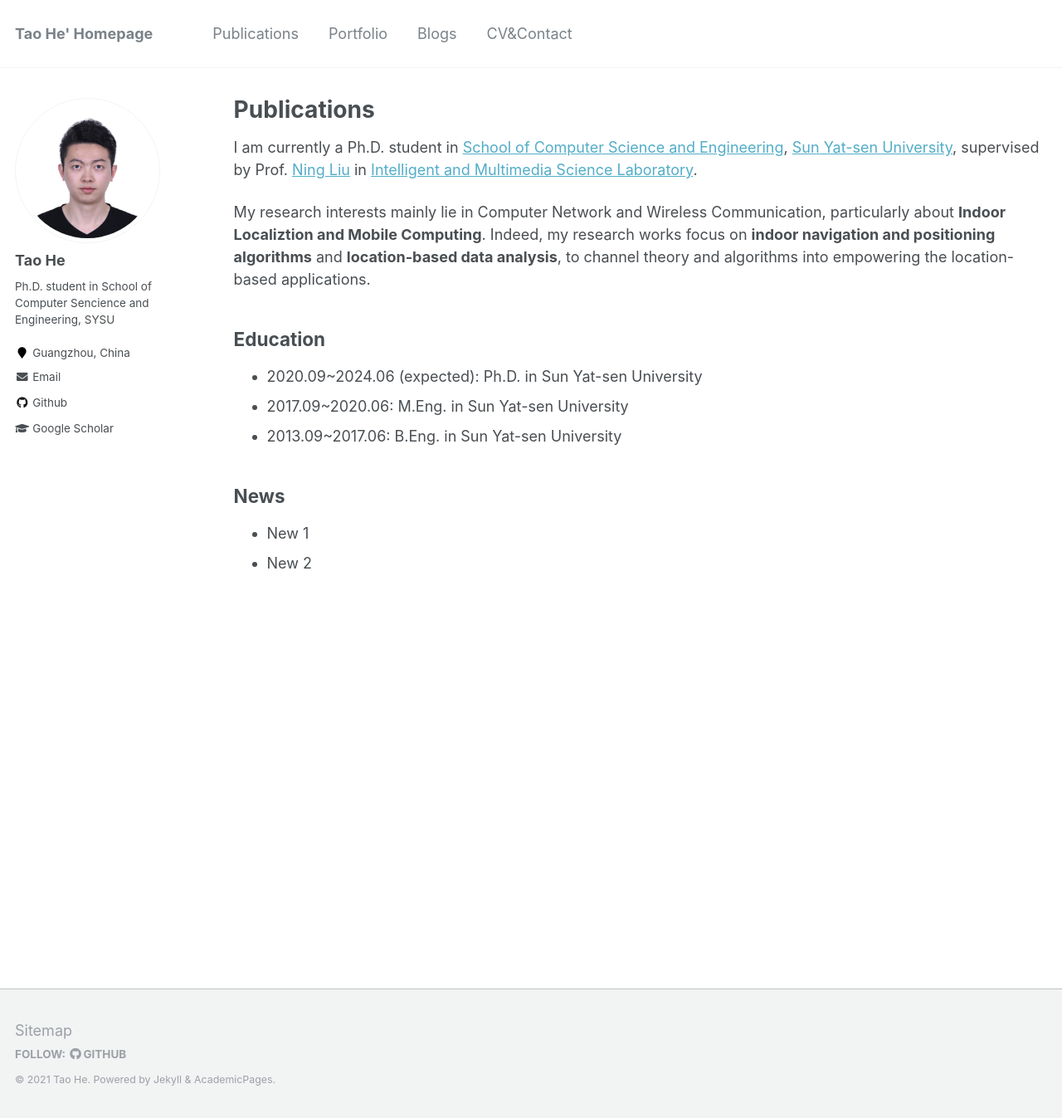
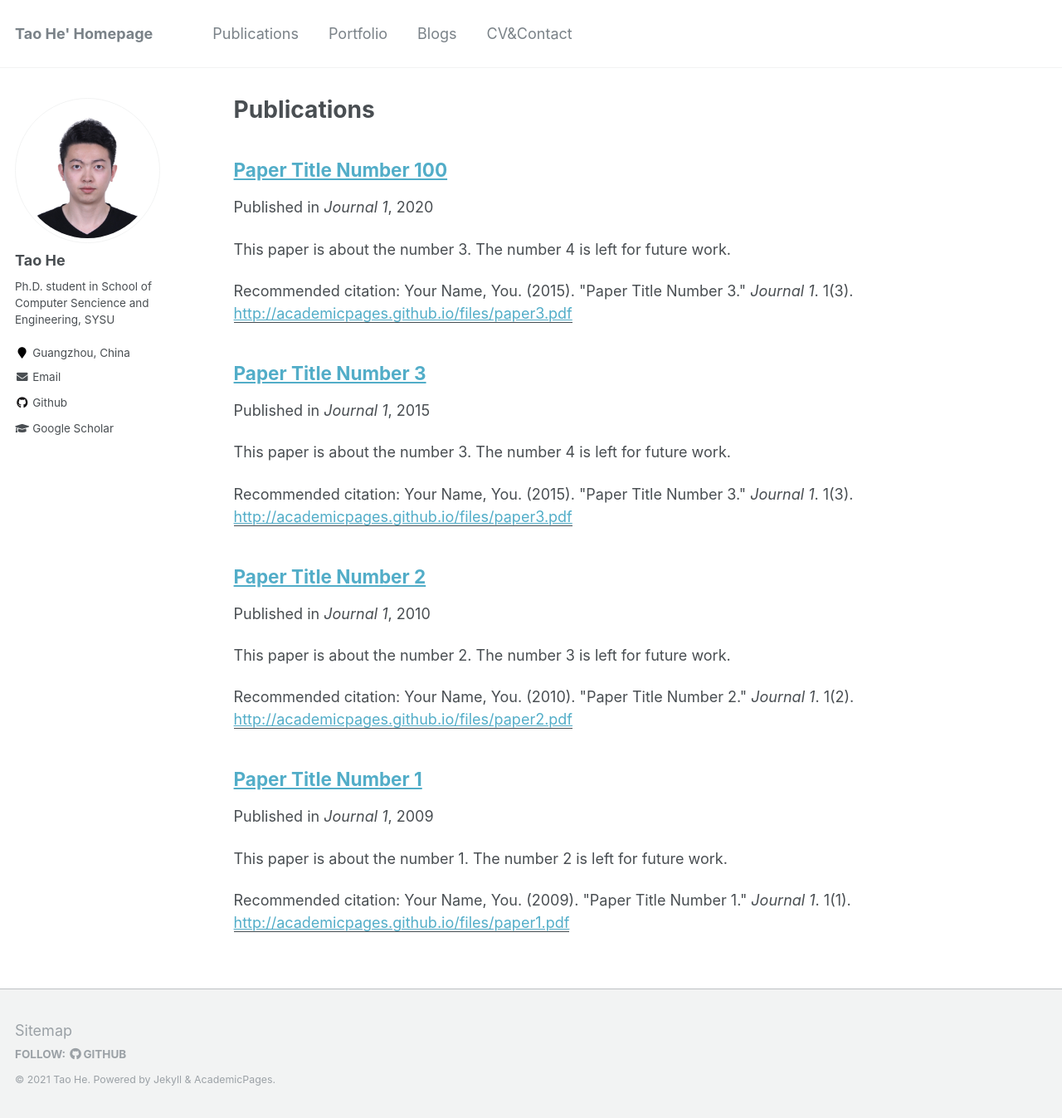
Before and after one commit to onewalnut/onewalnut.github.io, a Jekyll site: the page built from _pages/publications.md, in a window 1280 px wide and 1347 px high. Shown: the whole window at 83% size. Built offline with Jekyll 4.4.1, drawn with Linux system fonts in a browser that asks for light colours.

Commit message:
Update publications.md

```diff
--- a/_pages/publications.md
+++ b/_pages/publications.md
@@ -5,20 +5,12 @@
 author_profile: true
 ---
 
-I am currently a Ph.D. student in [School of Computer Science and Engineering](http://sdcs.sysu.edu.cn), [Sun Yat-sen University](http://www.sysu.edu.cn),  supervised by Prof. [Ning Liu](http://sdcs.sysu.edu.cn/node/2495) in [Intelligent and Multimedia Science Laboratory](https://www.sysu-imsl.com).
+{% if author.googlescholar %}
+  You can also find my articles on <u><a href="{{author.googlescholar}}">my Google Scholar profile</a>.</u>
+{% endif %}
 
-My research interests mainly lie in Computer Network and Wireless Communication, particularly about **Indoor Localiztion and Mobile Computing**.
-Indeed, my research works focus on **indoor navigation and positioning algorithms** and **location-based data analysis**, to channel theory and algorithms into empowering the location-based applications.
+{% include base_path %}
 
-
-Education
---------
-* 2020.09~2024.06 (expected): Ph.D. in Sun Yat-sen University
-* 2017.09~2020.06: M.Eng. in Sun Yat-sen University
-* 2013.09~2017.06: B.Eng. in Sun Yat-sen University
-
-
-News
---------
-* New 1
-* New 2
+{% for post in site.publications reversed %}
+  {% include archive-single.html %}
+{% endfor %}
```
